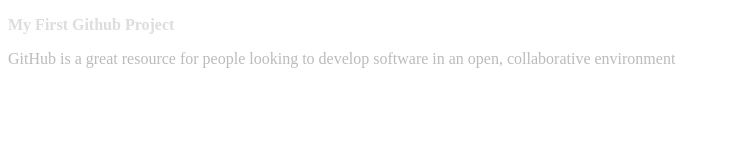
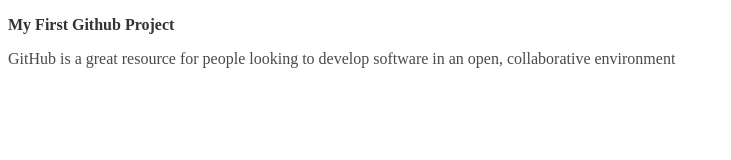
Before and after one commit to kirthikasankaran/myFirstApp, a plain HTML site: page index.html in a window 1280 px wide. Shown: the whole page, without its empty margins (0-731 px from the left). Drawn offline with Linux system fonts and the light colour scheme.

Commit message:
Update style.css

```diff
--- a/css/style.css
+++ b/css/style.css
@@ -1,7 +1,7 @@
 h3 {
   font-size:16px;
-  color: #ddd;
+  color: #333;
 }
 p{
-  color: #bbb;
+  color: #4a4a4a;
 }
```
